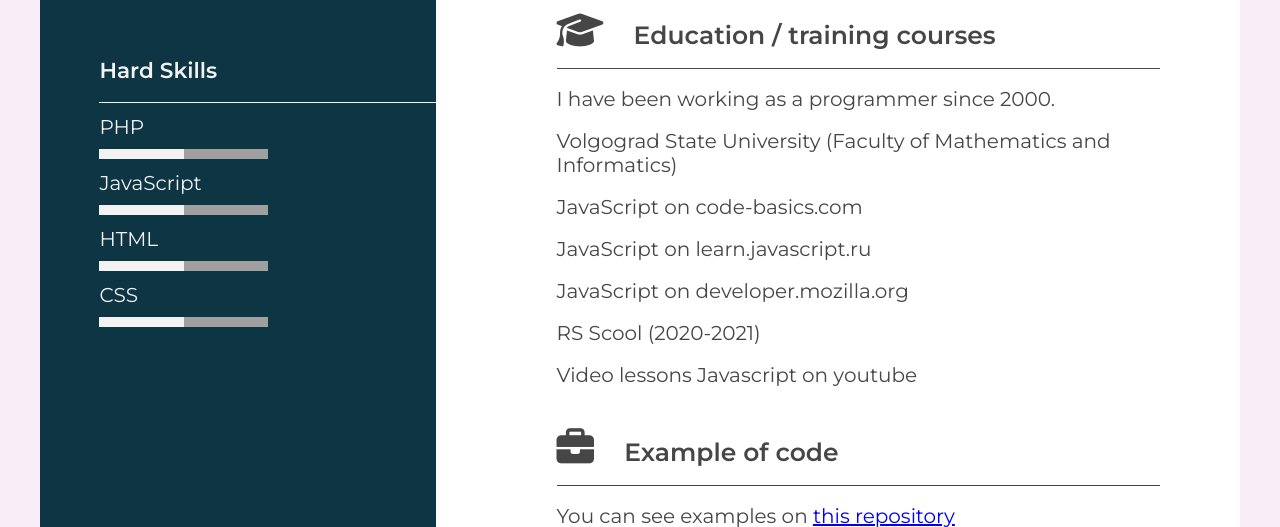
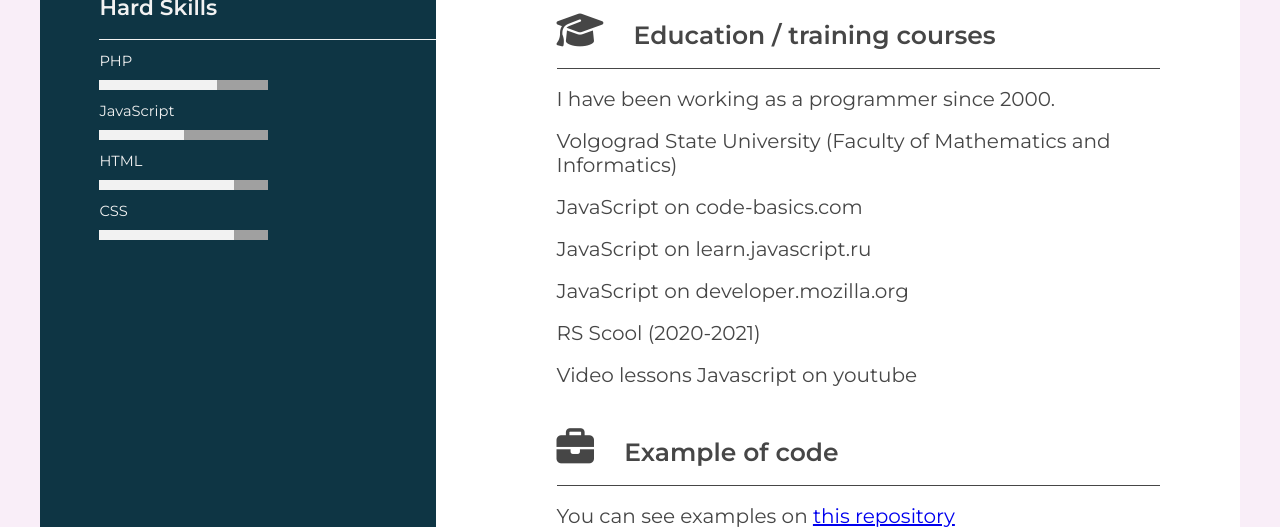
Before and after one commit to golubeva-webmaster/rsschool-cv-2021, a plain HTML site: page index.html in a window 1280 px wide. Shown: the part 703-1230 px from the top of the page. Drawn offline with Linux system fonts and the light colour scheme.

Commit message:
feat: edit styles

```diff
--- a/css/style.css
+++ b/css/style.css
@@ -52,6 +52,10 @@ body {
   font-size:13pt;
 }
 
+.aside-section ul li{
+    font-size: 11pt;
+}
+
 .aside-header {
   margin-left: 15%;
   padding-bottom: 5%;
@@ -87,6 +91,14 @@ body {
   height: 100%;
   background-color: #f2f2f2;
 
+}
+
+.meter span.php{
+    width: 70%;
+}
+
+.meter span.css{
+    width: 80%;
 }
 
 .main-content {
--- a/index.html
+++ b/index.html
@@ -31,7 +31,7 @@
           <ul class="hard-skills">
             <li>PHP
                 <div class="meter">
-                  <span></span>
+                  <span class="php"></span>
                 </div>
               </li>
             <li>JavaScript
@@ -41,12 +41,12 @@
             </li>
             <li>HTML
               <div class="meter">
-                <span></span>
+                <span class="css"></span>
               </div>
             </li>
             <li>CSS
               <div class="meter">
-                <span></span>
+                <span class="css"></span>
               </div>
             </li>
           </ul>
```
